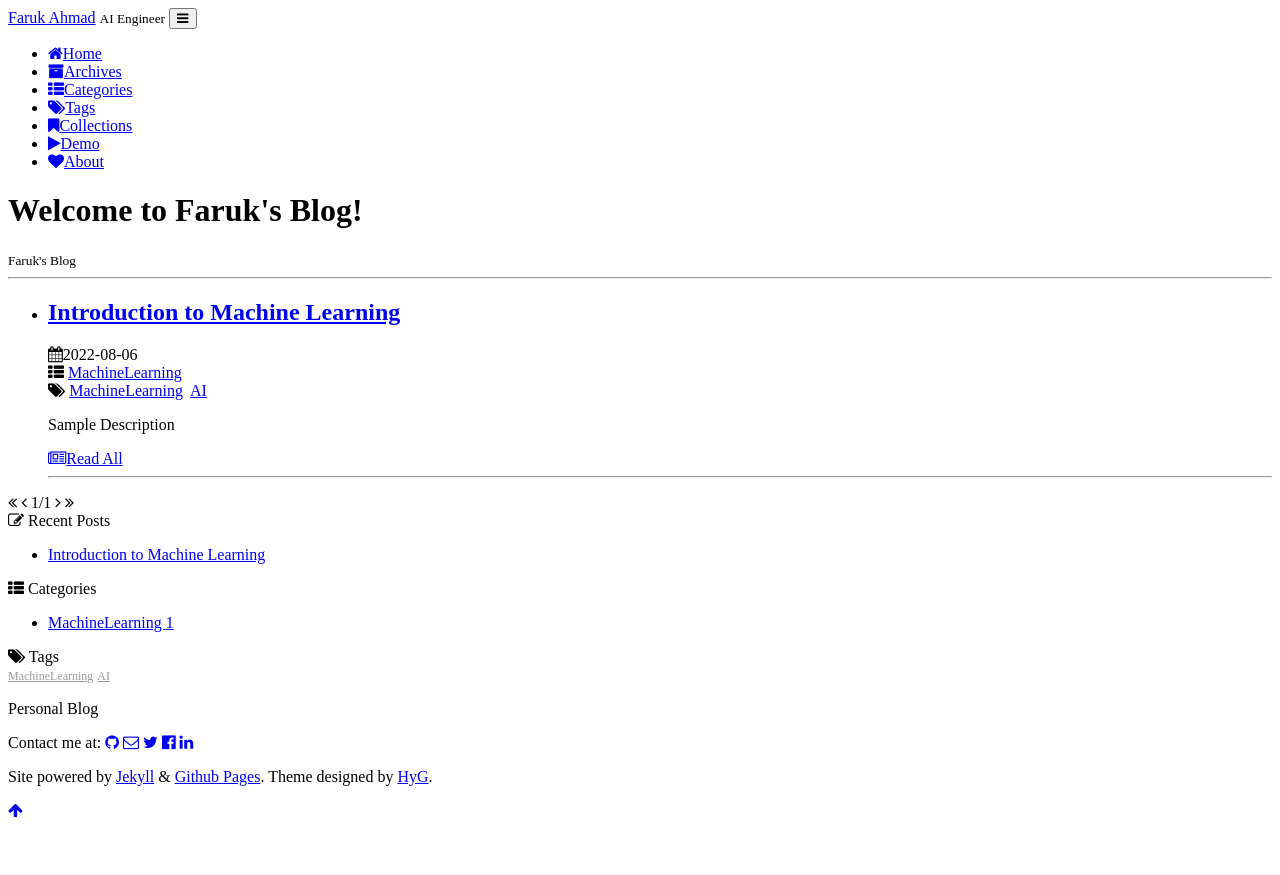
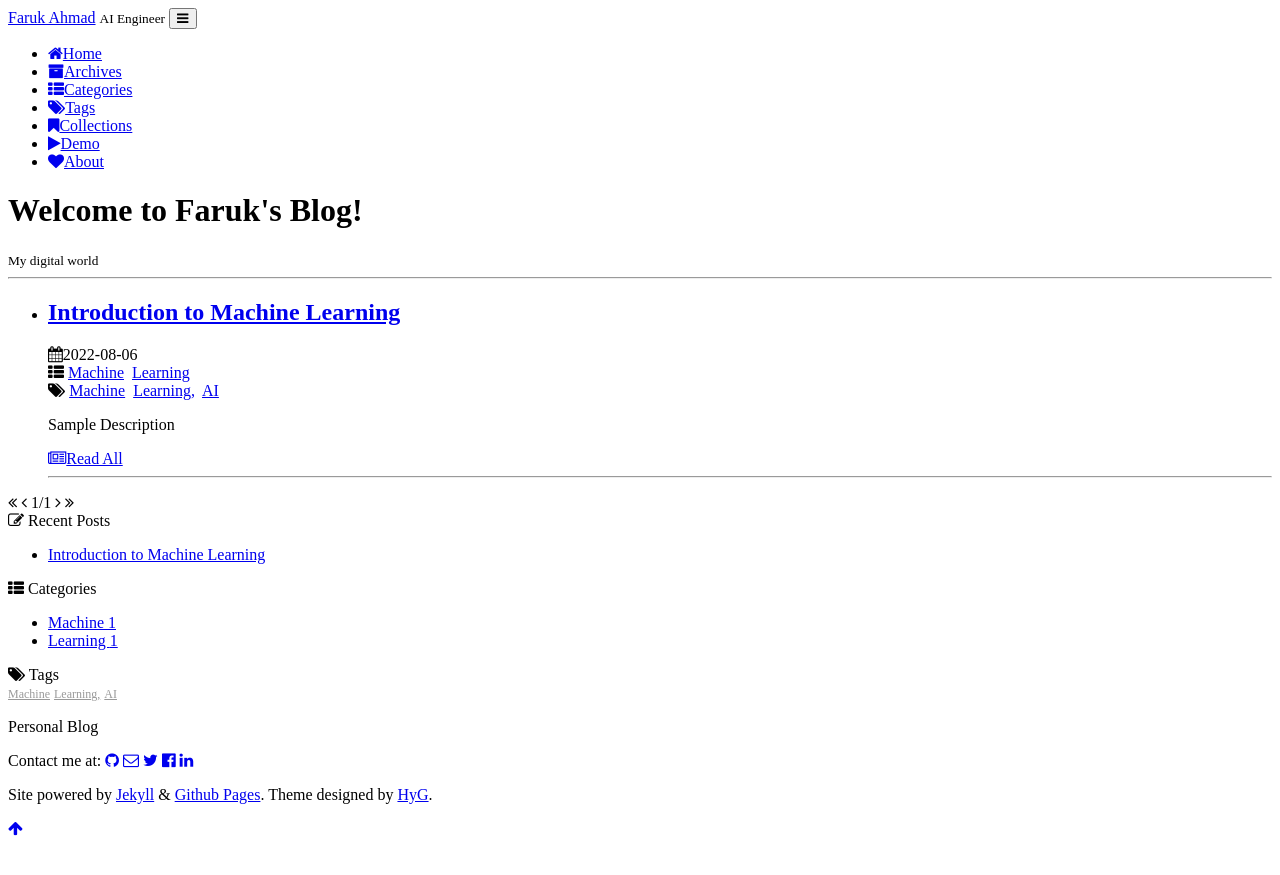
Before and after one commit to faruk-ahmad/faruk-ahmad.github.io, a Jekyll site: the page built from index.html, in a window 1280 px wide. Shown: the top 875 px of the page. Built offline with Jekyll 4.4.1, drawn with Linux system fonts in a browser that asks for light colours; the list of posts is cut into pages by our own code; comment, search, counter and statistics services are not loaded; a style sheet for code colours, icons or effects is not loaded.

Commit message:
updated category

```diff
--- a/_config.yml
+++ b/_config.yml
@@ -18,16 +18,13 @@ twitter_username: __faruk__
 facebook_username: i.faruk.ahmad
 github_username:  faruk-ahmad
 email: faruk.csebrur@gmail.com
-weibo_username:
-zhihu_username:
 linkedIn_username: faruk-ahmad
-dribbble_username:
 
 description_footer: Personal Blog
 
 # comments
 # two ways to comment, only choose one, and use your own short name
-duoshuo_shortname: #hygblog
+duoshuo_shortname: ""
 disqus_shortname: farukcse
 
 # statistic analysis
--- a/_includes/comments.html
+++ b/_includes/comments.html
@@ -3,7 +3,7 @@
 <div class="ds-thread" data-thread-key="{{ site.url }}{{ page.url }}" data-title="{{page.title}}" data-url="{{ site.url }}{{ page.url }}"></div>
 <!--  end -->
 <!--  start  -->
-<script type="text/javascript">
+<!-- <script type="text/javascript">
     var duoshuoQuery = {
         short_name: "{{site.duoshuo_shortname}}"
     };
@@ -15,7 +15,7 @@
         ds.charset = 'UTF-8';
         (document.getElementsByTagName('head')[0] || document.getElementsByTagName('body')[0]).appendChild(ds);
     })();
-</script>
+</script> -->
 <!--  end -->
 {% endif %}
 
--- a/_posts/2022-08-06-intro-to-ml.md
+++ b/_posts/2022-08-06-intro-to-ml.md
@@ -2,8 +2,8 @@
 layout: post
 title:  "Introduction to Machine Learning"
 date:   2022-08-06 17:05:54 +0900
-categories: MachineLearning
-tags: MachineLearning AI
+categories: Machine Learning
+tags: Machine Learning, AI
 ---
 
 * content
--- a/index.html
+++ b/index.html
@@ -5,7 +5,7 @@ layout: default
 <div class="page clearfix" index>
     <div class="left">
         <h1>Welcome to Faruk's Blog!</h1>
-        <small>Faruk's Blog</small>
+        <small>My digital world</small>
         <hr>
         <ul>
             {% for post in paginator.posts %}
```
Also changed, not shown: page/4about.md (+4 -1 lines), 1 other file.
